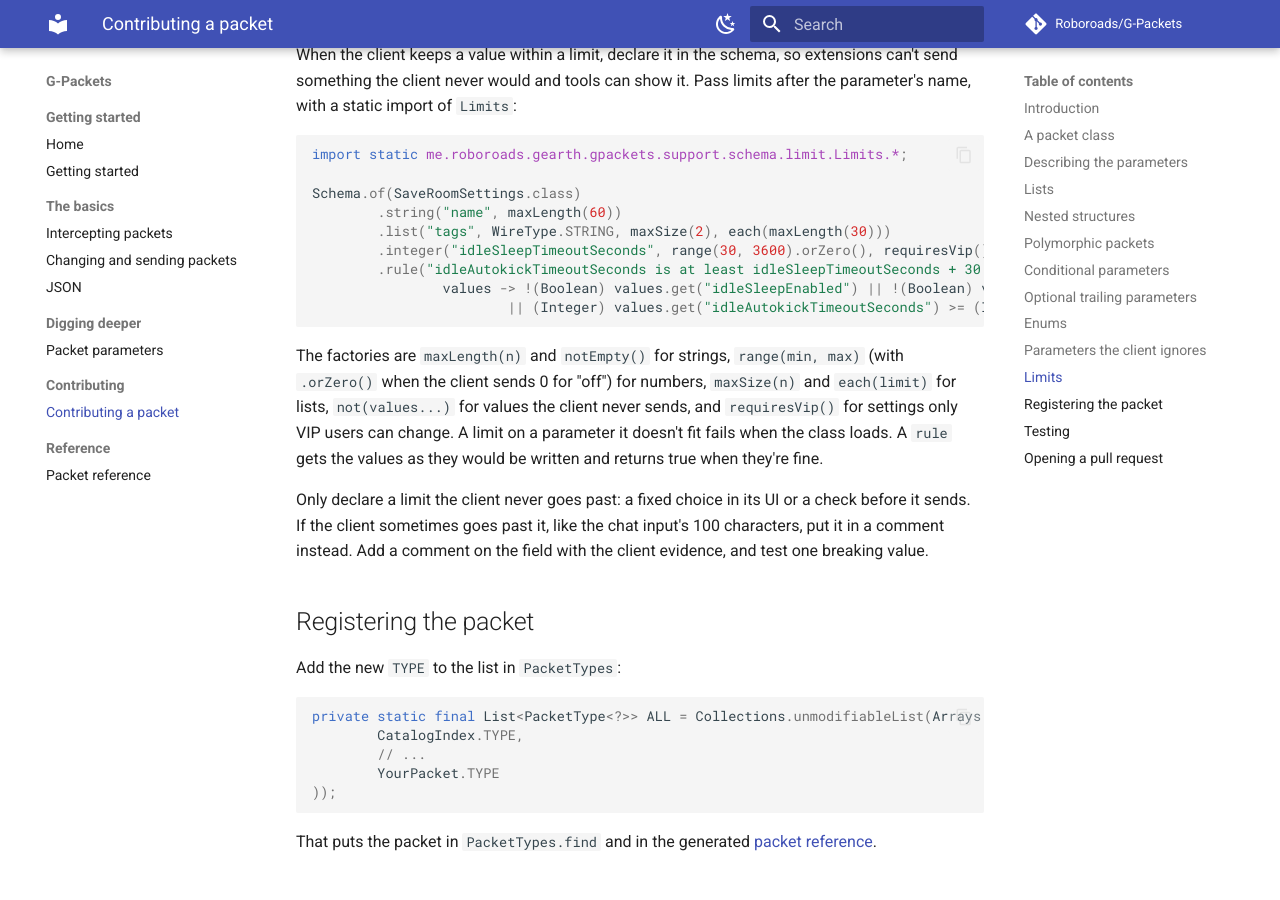
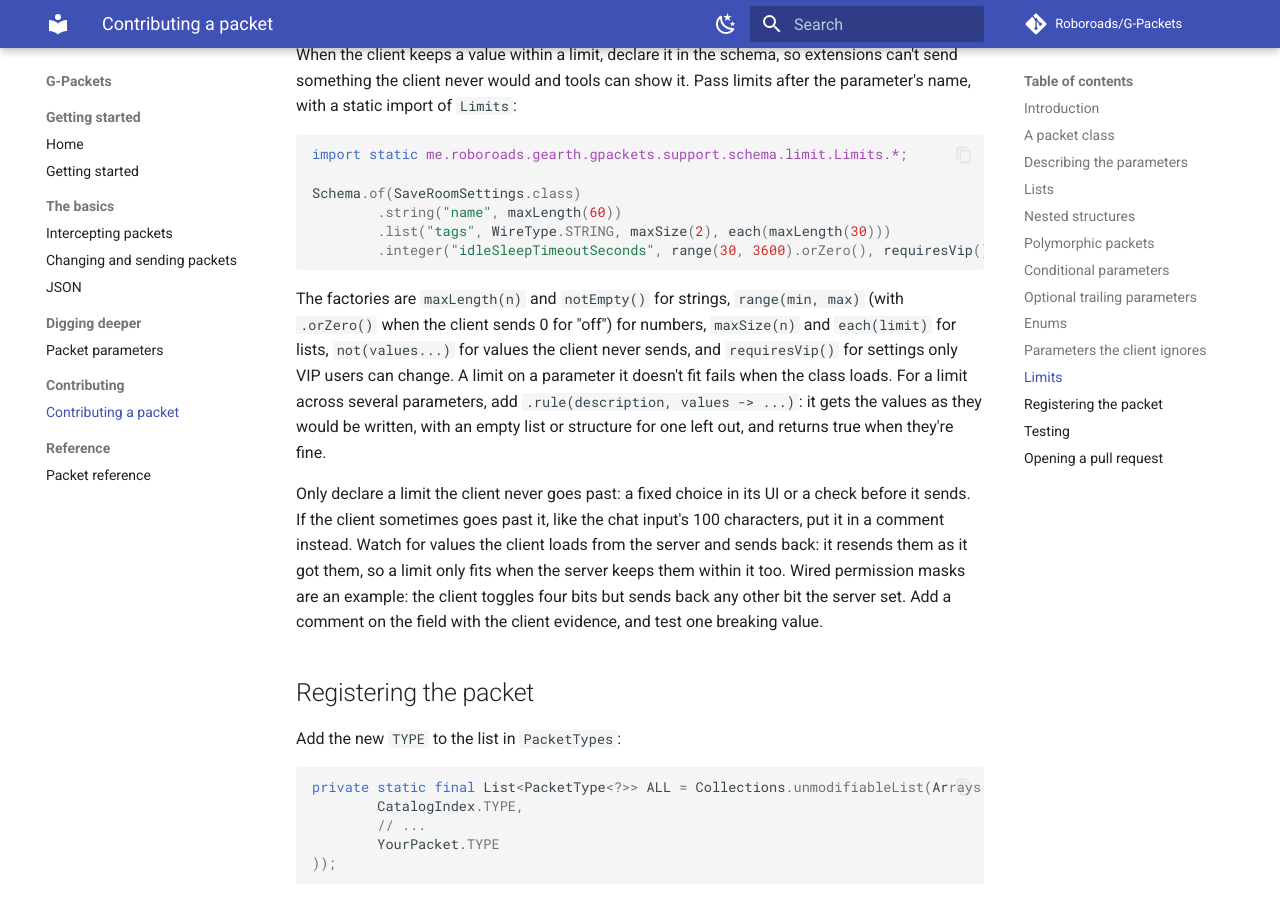
Before and after one commit to Roboroads/G-Packets, an MkDocs documentation site: the page built from docs/contributing.md, in a window 1280 px wide and 900 px high, scrolled down 6441 px. Built offline with MkDocs 1.6.1 and Material for MkDocs 9.7.7, drawn with Linux system fonts in a browser that asks for light colours; comment, search, counter and statistics services are not loaded.

Commit message:
docs: explain replaceInUnchecked and limits on values the server sends back

````diff
--- a/docs/contributing.md
+++ b/docs/contributing.md
@@ -259,14 +259,11 @@ Schema.of(SaveRoomSettings.class)
         .string("name", maxLength(60))
         .list("tags", WireType.STRING, maxSize(2), each(maxLength(30)))
         .integer("idleSleepTimeoutSeconds", range(30, 3600).orZero(), requiresVip())
-        .rule("idleAutokickTimeoutSeconds is at least idleSleepTimeoutSeconds + 30 when both are enabled",
-                values -> !(Boolean) values.get("idleSleepEnabled") || !(Boolean) values.get("idleAutokickEnabled")
-                        || (Integer) values.get("idleAutokickTimeoutSeconds") >= (Integer) values.get("idleSleepTimeoutSeconds") + 30)
 ```
 
-The factories are `maxLength(n)` and `notEmpty()` for strings, `range(min, max)` (with `.orZero()` when the client sends 0 for "off") for numbers, `maxSize(n)` and `each(limit)` for lists, `not(values...)` for values the client never sends, and `requiresVip()` for settings only VIP users can change. A limit on a parameter it doesn't fit fails when the class loads. A `rule` gets the values as they would be written and returns true when they're fine.
+The factories are `maxLength(n)` and `notEmpty()` for strings, `range(min, max)` (with `.orZero()` when the client sends 0 for "off") for numbers, `maxSize(n)` and `each(limit)` for lists, `not(values...)` for values the client never sends, and `requiresVip()` for settings only VIP users can change. A limit on a parameter it doesn't fit fails when the class loads. For a limit across several parameters, add `.rule(description, values -> ...)`: it gets the values as they would be written, with an empty list or structure for one left out, and returns true when they're fine.
 
-Only declare a limit the client never goes past: a fixed choice in its UI or a check before it sends. If the client sometimes goes past it, like the chat input's 100 characters, put it in a comment instead. Add a comment on the field with the client evidence, and test one breaking value.
+Only declare a limit the client never goes past: a fixed choice in its UI or a check before it sends. If the client sometimes goes past it, like the chat input's 100 characters, put it in a comment instead. Watch for values the client loads from the server and sends back: it resends them as it got them, so a limit only fits when the server keeps them within it too. Wired permission masks are an example: the client toggles four bits but sends back any other bit the server set. Add a comment on the field with the client evidence, and test one breaking value.
 
 ## Registering the packet
 
````
Also changed, not shown: docs/changing-and-sending.md (+2 -2 lines), docs/parameters.md (+1 -1 lines).
